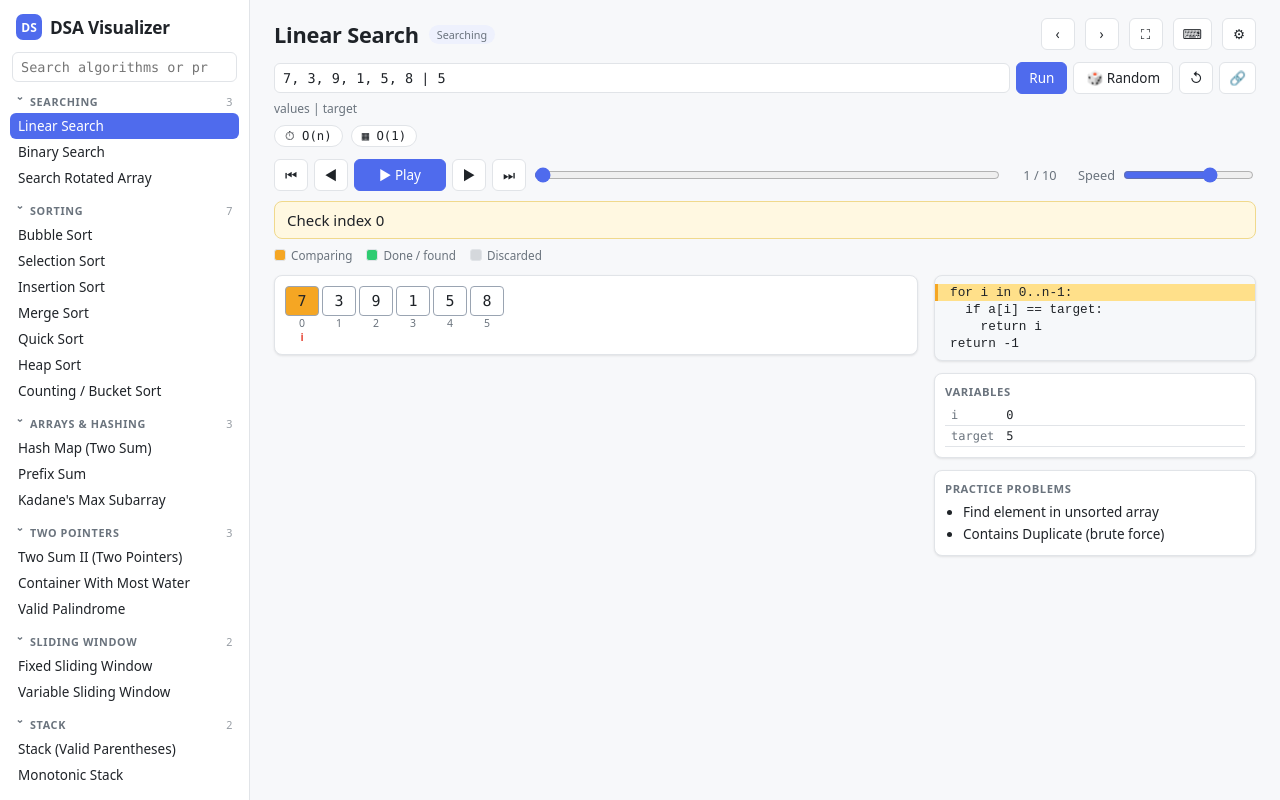
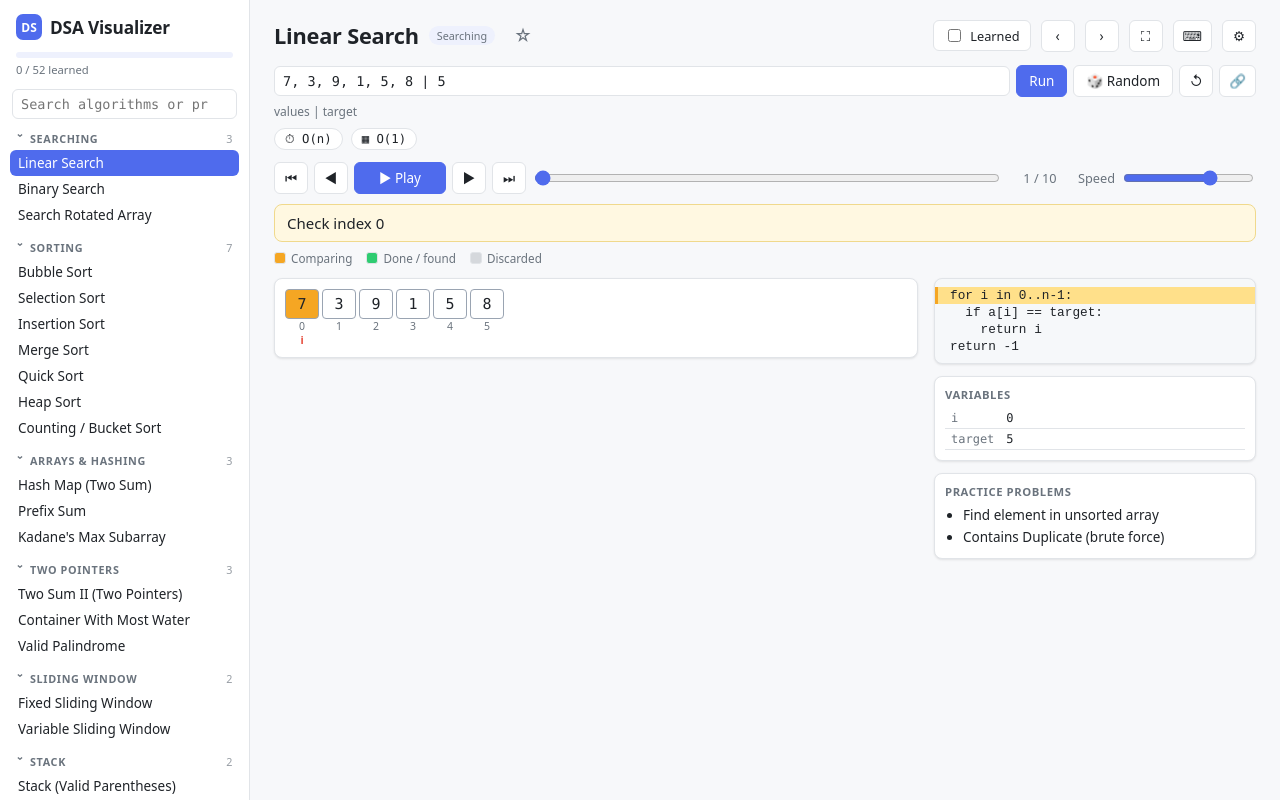
Before and after one commit to RealCloudyPanda/DSA-Visualizer, a React (Vite) app: page / in a window 1280 px wide. Built offline with nearby package versions, Linux system fonts and the light colour scheme.

Commit message:
feat: favorites and learned progress tracking

```diff
--- a/src/App.tsx
+++ b/src/App.tsx
@@ -17,6 +17,9 @@ export default function App() {
   const [prefs, setPrefs] = useStored<Prefs>('prefs', DEFAULT_PREFS)
   const [saved, setSaved] = useStored<Record<string, string[]>>('inputs', {})
   const [toast, setToast] = useState('')
+  const [learned, setLearned] = useStored<string[]>('learned', [])
+  const [favs, setFavs] = useStored<string[]>('favs', [])
+  const flip = (list: string[], set: (v: string[]) => void, id: string) => set(list.includes(id) ? list.filter(x => x !== id) : [...list, id])
   useEffect(() => { if (!toast) return; const t = setTimeout(() => setToast(''), 1800); return () => clearTimeout(t) }, [toast])
   const [algo, setAlgo] = useState(pick)
   const [input, setInput] = useState(algo.input)
@@ -76,7 +79,7 @@ export default function App() {
         ' ': togglePlay, ArrowRight: () => { setPlaying(false); setI(x => Math.min(last, x + n)) }, ArrowLeft: () => { setPlaying(false); setI(x => Math.max(0, x - n)) },
         Home: () => setI(0), End: () => setI(last), r: randomize, j: () => go(1), k: () => go(-1),
         '[': () => setPrefs({ ...prefs, speed: Math.min(1500, speed + 100) }), ']': () => setPrefs({ ...prefs, speed: Math.max(50, speed - 100) }),
-        t: () => setPrefs({ ...prefs, theme: document.documentElement.dataset.theme === 'dark' ? 'light' : 'dark' }), s: () => setSettings(true), f: () => setFocus(x => !x), '/': () => { setNavOpen(true); setFocus(false); setTimeout(() => searchRef.current?.focus()) }, '?': () => setHelp(true),
+        t: () => setPrefs({ ...prefs, theme: document.documentElement.dataset.theme === 'dark' ? 'light' : 'dark' }), s: () => setSettings(true), f: () => setFocus(x => !x), m: () => flip(learned, setLearned, algo.id), l: () => flip(favs, setFavs, algo.id), '/': () => { setNavOpen(true); setFocus(false); setTimeout(() => searchRef.current?.focus()) }, '?': () => setHelp(true),
       }
       const fn = map[e.key.length === 1 ? e.key.toLowerCase() : e.key] ?? map[e.key]; if (fn) { e.preventDefault(); fn() }
     }
@@ -86,13 +89,20 @@ export default function App() {
     <div className={'app' + (navOpen ? ' nav-open' : '') + (focus ? ' focus' : '')}>
       <nav>
         <div className="brand"><div className="logo">DS</div><h2>DSA Visualizer</h2></div>
-        <Sidebar ref={searchRef} algos={ALGOS} current={algo.id} onPick={() => setNavOpen(false)} />
+        <div className="progress" title="Visualizers marked as learned">
+          <div className="pbar"><div style={{ width: `${(100 * learned.length) / ALGOS.length}%` }} /></div>
+          <span>{learned.length} / {ALGOS.length} learned</span>
+        </div>
+        <Sidebar ref={searchRef} algos={ALGOS} current={algo.id} favs={favs} onPick={() => setNavOpen(false)} extra={a => learned.includes(a.id) && <span className="check">✓</span>} />
       </nav>
       <div className="scrim" onClick={() => setNavOpen(false)} />
       <main>
         <div className="head">
           <button className="icon menu" onClick={() => setNavOpen(true)} title="Menu">☰</button>
-          <h1>{algo.name}</h1><span className="tag">{algo.cat}</span><span className="grow" />
+          <h1>{algo.name}</h1><span className="tag">{algo.cat}</span>
+          <button className={'icon star' + (favs.includes(algo.id) ? ' on' : '')} title="Favorite (L)" onClick={() => flip(favs, setFavs, algo.id)}>{favs.includes(algo.id) ? '★' : '☆'}</button>
+          <span className="grow" />
+          <label className={'learn' + (learned.includes(algo.id) ? ' on' : '')} title="Mark as learned (M)"><input type="checkbox" checked={learned.includes(algo.id)} onChange={() => flip(learned, setLearned, algo.id)} />Learned</label>
           <button className="icon" title="Previous visualizer (K)" onClick={() => go(-1)}>‹</button>
           <button className="icon" title="Next visualizer (J)" onClick={() => go(1)}>›</button>
           <button className={'icon' + (focus ? ' primary' : '')} title="Focus mode (F)" onClick={() => setFocus(!focus)}>⛶</button>
--- a/src/Help.tsx
+++ b/src/Help.tsx
@@ -1,7 +1,7 @@
 export const SHORTCUTS: [string, string][] = [
   ['Space', 'Play / pause'], ['← / →', 'Step back / forward'], ['Shift + ← / →', 'Jump 10 steps'], ['Home / End', 'First / last step'],
   ['R', 'Random input'], ['Enter', 'Run current input (in the input box)'], ['J / K', 'Next / previous visualizer'], ['[ / ]', 'Slower / faster'],
-  ['/', 'Search visualizers'], ['T', 'Toggle light / dark'], ['S', 'Settings'], ['F', 'Focus mode'], ['?', 'This help'], ['Esc', 'Close dialog / leave input'],
+  ['/', 'Search visualizers'], ['M', 'Mark as learned'], ['L', 'Favorite'], ['T', 'Toggle light / dark'], ['S', 'Settings'], ['F', 'Focus mode'], ['?', 'This help'], ['Esc', 'Close dialog / leave input'],
 ]
 export default function Help({ onClose }: { onClose: () => void }) {
   return (
--- a/src/Sidebar.tsx
+++ b/src/Sidebar.tsx
@@ -3,13 +3,16 @@ import { CATS } from './core'
 import { useStored } from './prefs'
 
 export type Item = { id: string; name: string; cat: string; problems: string[] }
-type P = { algos: Item[]; current: string; onPick: () => void; extra?: (a: Item) => React.ReactNode }
+type P = { algos: Item[]; current: string; onPick: () => void; extra?: (a: Item) => React.ReactNode; favs?: string[] }
 
-const Sidebar = forwardRef<HTMLInputElement, P>(function Sidebar({ algos, current, onPick, extra }, ref) {
+const Sidebar = forwardRef<HTMLInputElement, P>(function Sidebar({ algos, current, onPick, extra, favs = [] }, ref) {
   const [q, setQ] = useState('')
   const [closed, setClosed] = useStored<string[]>('closedCats', [])
   const ql = q.trim().toLowerCase()
-  const groups = useMemo(() => CATS.map(c => [c, algos.filter(a => a.cat === c && (!ql || (a.name + ' ' + a.cat + ' ' + a.problems.join(' ')).toLowerCase().includes(ql)))] as const).filter(g => g[1].length), [algos, ql])
+  const groups = useMemo(() => {
+    const hit = (a: Item) => !ql || (a.name + ' ' + a.cat + ' ' + a.problems.join(' ')).toLowerCase().includes(ql)
+    return [['★ Favorites', algos.filter(a => favs.includes(a.id) && hit(a))] as const, ...CATS.map(c => [c, algos.filter(a => a.cat === c && hit(a))] as const)].filter(g => g[1].length)
+  }, [algos, ql, favs])
   const toggle = (c: string) => setClosed(closed.includes(c) ? closed.filter(x => x !== c) : [...closed, c])
   return (
     <>
--- a/src/style.css
+++ b/src/style.css
@@ -108,3 +108,7 @@ nav a .grow { flex: 1 }
 .cx .note { font-family: inherit; color: var(--muted); border-style: dashed }
 .legend { display: flex; gap: 14px; flex-wrap: wrap; font-size: .78em; color: var(--muted); margin: -4px 0 12px }
 .legend span { display: flex; align-items: center; gap: 5px } .legend i { width: 12px; height: 12px; border-radius: 3px; border: 1px solid var(--line) }
+.progress { margin: 0 6px 12px; font-size: .75em; color: var(--muted) } .pbar { height: 6px; border-radius: 99px; background: var(--hover); overflow: hidden; margin-bottom: 4px } .pbar div { height: 100%; background: var(--c-done); transition: width .3s }
+.check { color: var(--c-done); font-weight: 700 } nav a.on .check { color: inherit }
+.star { border: 0; background: none; font-size: 1.15em; color: var(--muted); padding: 2px 6px } .star.on { color: #f5b301 }
+.learn { display: flex; align-items: center; gap: 6px; font-size: .85em; padding: 5px 10px; border: 1px solid var(--line); border-radius: 6px; cursor: pointer; background: var(--bg2) } .learn.on { border-color: var(--c-done); color: var(--c-done) }
```
